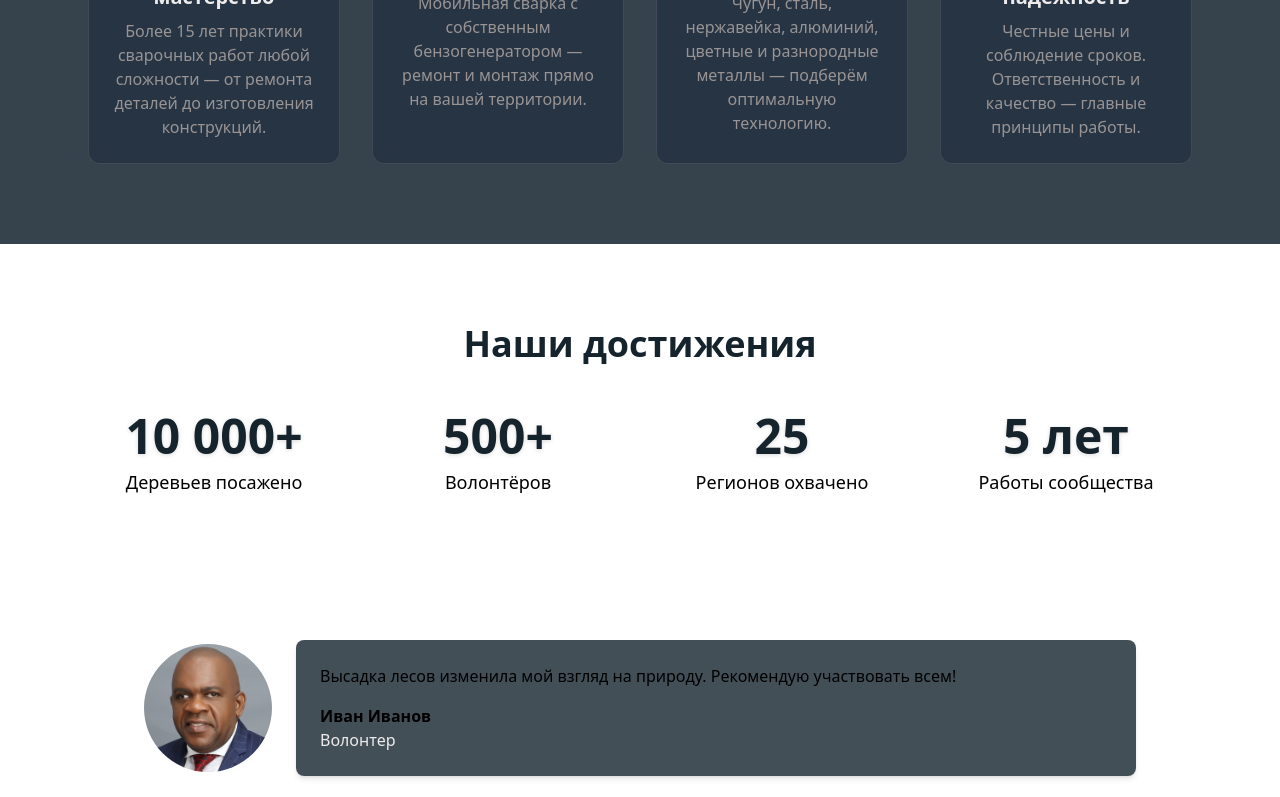
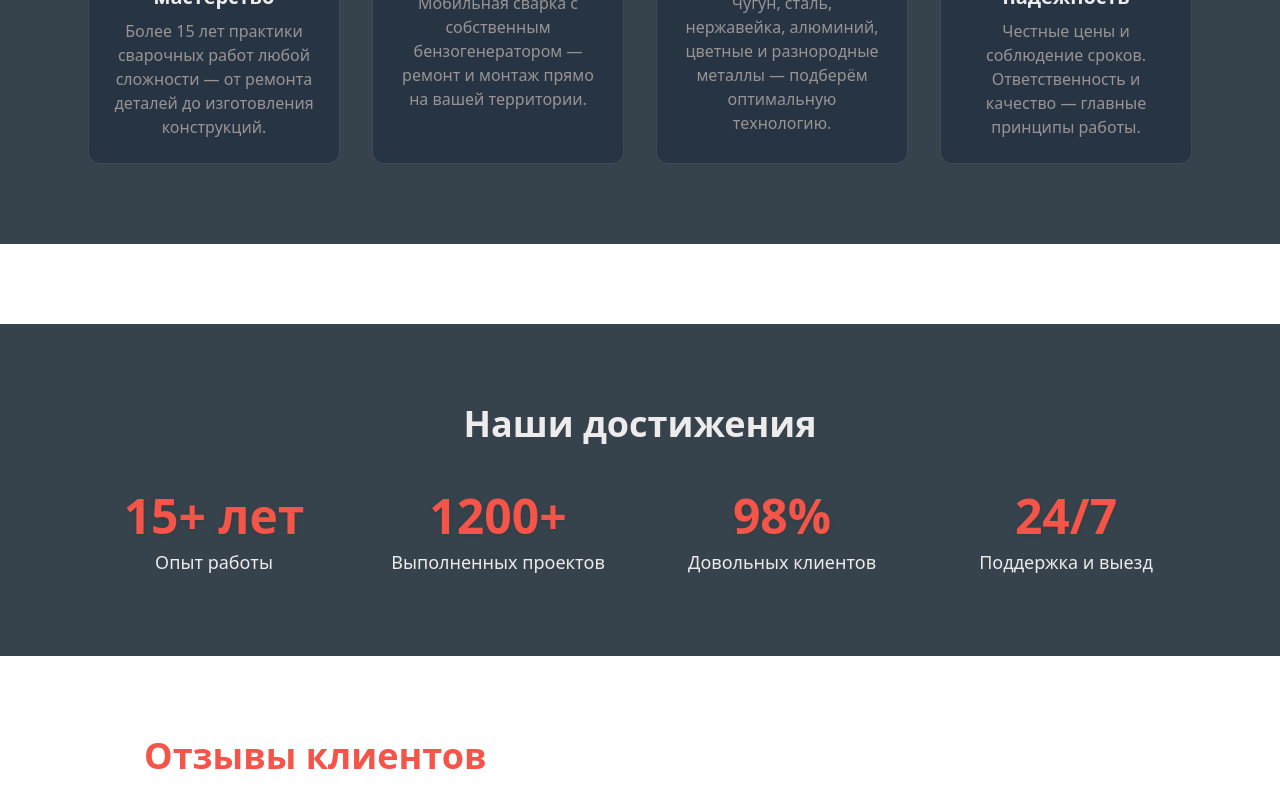
Before and after one commit to piratski-byte/steel-mania, a Next.js app: page / in a window 1280 px wide. Shown: the part 2000-2797 px from the top of the page. Built offline with nearby package versions, Linux system fonts and the light colour scheme.

Commit message:
Intermediate commit.

```diff
--- a/src/app/page.tsx
+++ b/src/app/page.tsx
@@ -4,10 +4,11 @@ import Features from '@/components/Features';
 import Footer from '@/components/Footer';
 import Header from '@/components/Header';
 import Hero from '@/components/Hero';
-import HowToHelp from '@/components/HowToHelp';
+import HowToHelp from '@/components/WorkProcess';
 import Services from '@/components/Services';
 import Stats from '@/components/Stats';
 import Testimonials from '@/components/Testimonials';
+import WorkProcess from '@/components/WorkProcess';
 
 export default function HomePage() {
   return (
@@ -20,8 +21,7 @@ export default function HomePage() {
         <Features />
         <Stats />
         <Testimonials />
-        <HowToHelp />
-        <ContactForm />
+        <WorkProcess />
       </main>
       <Footer />
     </>
--- a/src/components/Header.tsx
+++ b/src/components/Header.tsx
@@ -17,6 +17,7 @@ const Header = () => {
     { href: '#services', label: 'Услуги' },
     { href: '#about', label: 'О нас' },
     { href: '#features', label: 'Наши преимущества' },
+    { href: '#testimonials', label: 'Отзывы' },
   ];
 
   // Блокируем скролл body, когда открыто меню
--- a/src/components/Stats.tsx
+++ b/src/components/Stats.tsx
@@ -1,24 +1,24 @@
 export default function Stats() {
   const stats = [
-    { number: '10 000+', label: 'Деревьев посажено' },
-    { number: '500+', label: 'Волонтёров' },
-    { number: '25', label: 'Регионов охвачено' },
-    { number: '5 лет', label: 'Работы сообщества' },
+    { number: '15+ лет', label: 'Опыт работы' },
+    { number: '1200+', label: 'Выполненных проектов' },
+    { number: '98%', label: 'Довольных клиентов' },
+    { number: '24/7', label: 'Поддержка и выезд' },
   ];
 
   return (
-    <section id="stats" className="bg-evergreen text-mist py-20">
+    <section id="stats" className="mt-20 bg-background/85 text-muted py-20">
       <div className="max-w-6xl mx-auto px-6 text-center">
-        <h2 className="text-3xl md:text-4xl font-bold mb-12 text-background">
+        <h2 className="text-3xl md:text-4xl font-bold mb-12">
           Наши достижения
         </h2>
         <div className="grid grid-cols-2 md:grid-cols-4 gap-8">
           {stats.map((item, idx) => (
             <div key={idx} className="flex flex-col items-center">
-              <span className="text-4xl md:text-5xl font-extrabold text-background drop-shadow-sm">
+              <span className="text-4xl md:text-5xl font-extrabold drop-shadow-sm text-primary">
                 {item.number}
               </span>
-              <span className="mt-2 text-lg text-mist/90">{item.label}</span>
+              <span className="mt-2 text-lg text-muted">{item.label}</span>
             </div>
           ))}
         </div>
--- a/src/components/Testimonials.tsx
+++ b/src/components/Testimonials.tsx
@@ -17,23 +17,23 @@ interface Testimonial {
 const testimonials: Testimonial[] = [
   {
     id: 1,
-    name: 'Иван Иванов',
-    role: 'Волонтер',
-    text: 'Высадка лесов изменила мой взгляд на природу. Рекомендую участвовать всем!',
+    name: 'Сергей Кузнецов',
+    role: 'Частный заказчик',
+    text: 'Заказывал сварку ворот и калитки. Сделали быстро, аккуратно и надёжно. Работой полностью доволен!',
     image: person1,
   },
   {
     id: 2,
-    name: 'Мария Петрова',
-    role: 'Эколог',
-    text: 'Приятно видеть, как люди объединяются для сохранения лесов.',
+    name: 'Анна Лебедева',
+    role: 'Владелица кафе',
+    text: 'Ребята сварили металлическую лестницу и перила. Качество отличное, всё в срок и без лишних разговоров.',
     image: person2,
   },
   {
     id: 3,
-    name: 'Алексей Смирнов',
-    role: 'Волонтер',
-    text: 'Каждое дерево важно! Участвовать легко и приятно.',
+    name: 'Игорь Смирнов',
+    role: 'Директор ООО "СтройГрупп"',
+    text: 'Нужно было изготовить металлоконструкции для склада. Команда справилась на отлично, рекомендую партнёрам!',
     image: person3,
   },
 ];
@@ -68,8 +68,14 @@ export default function Testimonials() {
   }, []);
 
   return (
-    <section id="testimonials" className="py-16 bg-mist">
+    <section
+      id="testimonials"
+      className="relative text-foreground py-20 scroll-mt-20"
+    >
       <div className="max-w-5xl mx-auto px-4 space-y-12">
+        <h2 className="text-3xl md:text-4xl font-bold mb-6 text-primary">
+          Отзывы клиентов
+        </h2>
         {testimonials.map((t, idx) => {
           const isEven = idx % 2 === 0;
           return (
@@ -87,17 +93,17 @@ export default function Testimonials() {
                           }
                           ${isEven ? 'md:flex-row' : 'md:flex-row-reverse'}`}
             >
-              <div className="w-32 h-32 flex-shrink-0 rounded-full overflow-hidden">
+              <div className="w-32 h-32 flex-shrink-0 rounded-full overflow-hidden shadow-md">
                 <Image
                   src={t.image}
                   alt={t.name}
                   className="object-cover w-full h-full"
                 />
               </div>
-              <div className="bg-background/80 p-6 rounded-lg shadow-md flex-1">
-                <p className="mb-4">{t.text}</p>
-                <h4 className="font-bold">{t.name}</h4>
-                <span className="text-muted">{t.role}</span>
+              <div className="bg-background/90 p-6 rounded-lg shadow-lg flex-1">
+                <p className="mb-4 italic">“{t.text}”</p>
+                <h4 className="font-bold text-muted">{t.name}</h4>
+                <span className="text-sm opacity-70">{t.role}</span>
               </div>
             </div>
           );
--- a/src/components/HowToHelp.tsx
+++ b/src/components/WorkProcess.tsx
@@ -1,30 +1,30 @@
 'use client';
 
-import { TreePine, HandHeart, Users } from 'lucide-react'; // иконки lucide
+import { ClipboardCheck, Hammer, Truck } from 'lucide-react';
 import { useEffect, useRef, useState } from 'react';
 
 const steps = [
   {
     id: 1,
-    icon: <Users className="w-10 h-10 text-primary" />,
-    title: 'Присоединяйся',
-    text: 'Зарегистрируйся и стань частью сообщества волонтёров.',
+    icon: <ClipboardCheck className="w-10 h-10 text-primary" />,
+    title: 'Заявка',
+    text: 'Вы оставляете заявку на сайте или звоните нам напрямую.',
   },
   {
     id: 2,
-    icon: <HandHeart className="w-10 h-10 text-primary" />,
-    title: 'Поддержи',
-    text: 'Выбери удобный способ помочь: посадка деревьев или донат.',
+    icon: <Hammer className="w-10 h-10 text-primary" />,
+    title: 'Расчёт и работы',
+    text: 'Мы делаем расчёт, согласовываем детали и выполняем сварочные работы.',
   },
   {
     id: 3,
-    icon: <TreePine className="w-10 h-10 text-primary" />,
-    title: 'Посади лес',
-    text: 'Выезжай на мероприятия и вноси свой вклад в будущее планеты.',
+    icon: <Truck className="w-10 h-10 text-primary" />,
+    title: 'Сдача проекта',
+    text: 'Сдаём готовую конструкцию, даём гарантию и при необходимости доставляем.',
   },
 ];
 
-export default function HowToHelp() {
+export default function WorkProcess() {
   const refs = useRef<(HTMLDivElement | null)[]>([]);
   const [visible, setVisible] = useState<boolean[]>(
     Array(steps.length).fill(false)
@@ -54,9 +54,9 @@ export default function HowToHelp() {
   }, []);
 
   return (
-    <section id="how" className="bg-evergreen text-mist py-20">
+    <section id="process" className="mt-20 bg-background/85 text-muted py-20">
       <div className="max-w-5xl mx-auto px-4 text-center">
-        <h2 className="text-3xl font-bold mb-12">Как нам помочь</h2>
+        <h2 className="text-3xl font-bold mb-12">Как мы работаем</h2>
         <div className="grid md:grid-cols-3 gap-8">
           {steps.map((step, idx) => (
             <div
@@ -65,7 +65,7 @@ export default function HowToHelp() {
                 refs.current[idx] = el;
               }}
               data-index={idx}
-              className={`flex flex-col items-center p-6 rounded-xl shadow-md border bg-background/80
+              className={`text-center p-6 rounded-xl border border-foreground/20 bg-onyx/40 backdrop-blur-sm hover:shadow-xl cursor-default flex flex-col items-center shadow-md
                           transition-all duration-700 ease-out
                           ${
                             visible[idx]
@@ -74,10 +74,8 @@ export default function HowToHelp() {
                           }`}
             >
               <div className="mb-4">{step.icon}</div>
-              <h3 className="text-xl font-semibold mb-2 text-primary">
-                {step.title}
-              </h3>
-              <p className="text-primary">{step.text}</p>
+              <h3 className="text-xl font-semibold mb-2">{step.title}</h3>
+              <p className="text-foreground">{step.text}</p>
             </div>
           ))}
         </div>
```
